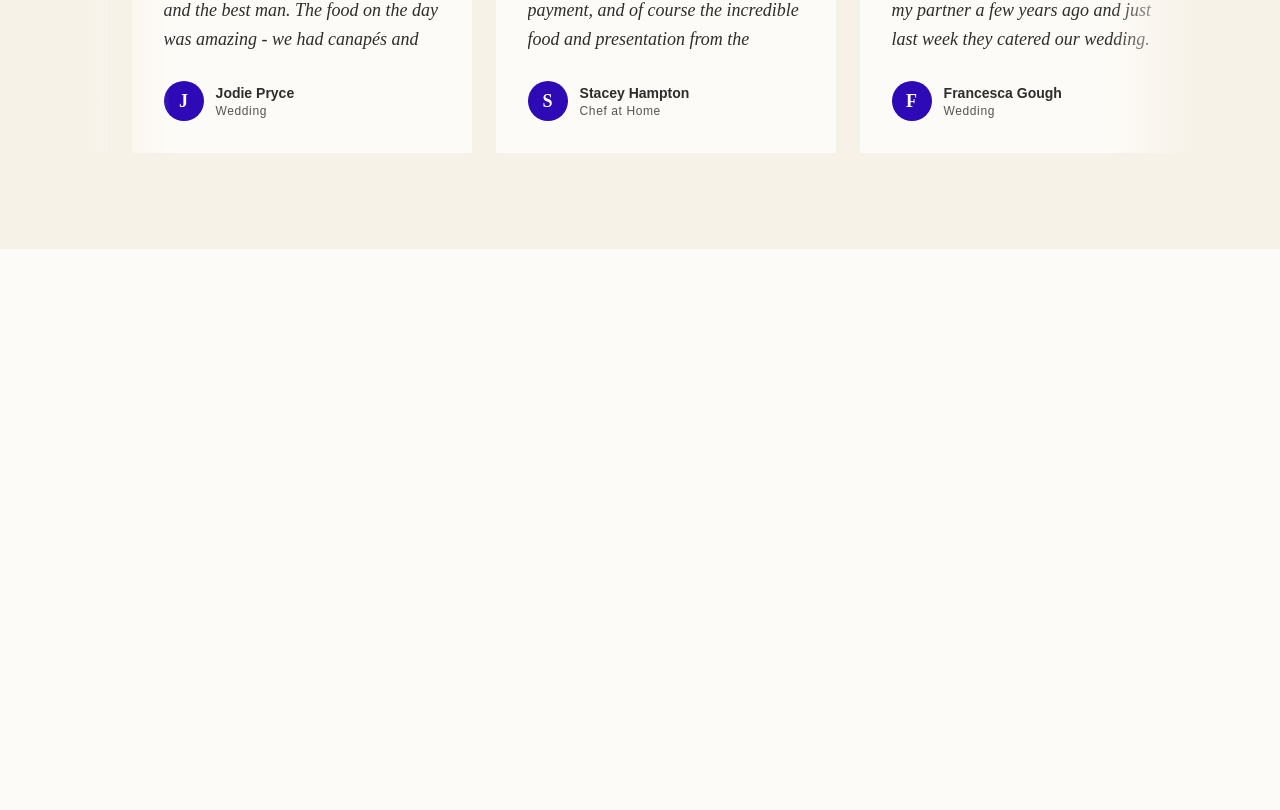
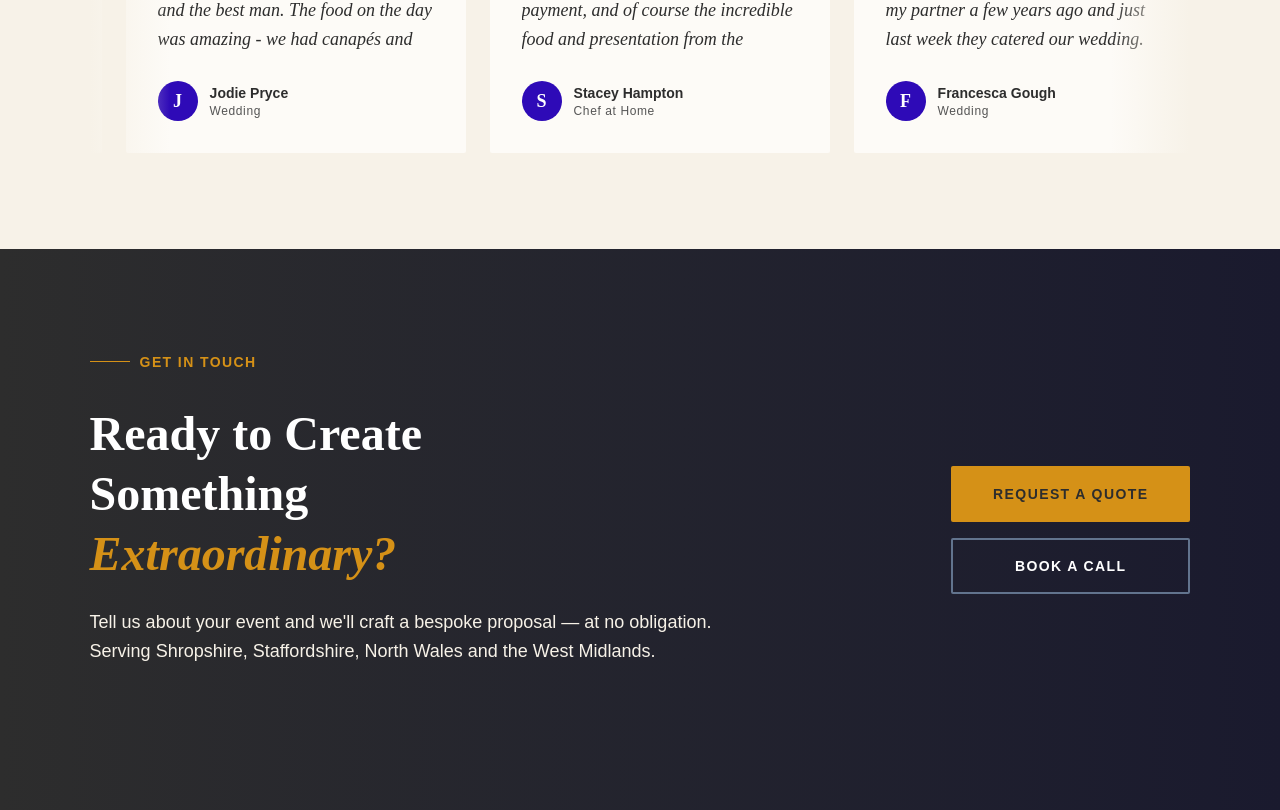
Before and after one commit to 4HMartin/rodriguez-events, a Next.js app: page / in a window 1280 px wide. Shown: the part 4470-5280 px from the top of the page. Before the commit the page ends 4719 px from the top, so only its background shows below. Built offline with nearby package versions, Linux system fonts and the light colour scheme.

Commit message:
CTA Band section completed (responsive design and animations pendent).

```diff
--- a/app/page.tsx
+++ b/app/page.tsx
@@ -1,4 +1,5 @@
 import AboutSection from "@/components/home-view/AboutSection";
+import CTABandSection from "@/components/home-view/CTABandSection";
 import HeroSection from "@/components/home-view/HeroSection";
 import PortfolioSection from "@/components/home-view/PortfolioSection";
 import ReviewsSection from "@/components/home-view/ReviewsSection";
@@ -14,6 +15,7 @@ export default function Home() {
       <PortfolioSection />
       <AboutSection />
       <ReviewsSection />
+      <CTABandSection />
     </main>
   );
 }
--- a/components/Header.tsx
+++ b/components/Header.tsx
@@ -8,10 +8,9 @@ import { motion } from "framer-motion";
 // local images
 import imagotype from '@/public/images/ui/imagotype_300x300.png';
 import logo_text from '@/public/images/ui/logo_text_650x164.png';
-import logotype from '@/public/images/ui/logotype_250x250.png';
+// import logotype from '@/public/images/ui/logotype_250x250.png';
 // icons
-import { LucideX } from "lucide-react";
-import { Menu, Mail, Phone, Award, ExternalLink } from "lucide-react";
+import { LucideX, Menu, Mail, Phone, Award, ExternalLink } from "lucide-react";
 
 export default function Header(){
 
@@ -26,6 +25,10 @@ export default function Header(){
     interface NavLinkProps {
         toggleMenu?: () => void
     }
+
+    const awardLink = process.env.NEXT_PUBLIC_AWARD_LINK || "";
+    const contactEmail = process.env.NEXT_PUBLIC_CONTACT_EMAIL || "";
+    const contactPhone = process.env.NEXT_PUBLIC_CONTACT_PHONE || "";
 
     useEffect(()=>{
         const handleScroll = () => {
@@ -68,19 +71,19 @@ export default function Header(){
             className="hidden absolute top-0 left-0 z-50 w-full bg-primary sm:flex items-center py-1 sm:justify-center sm:gap-8 sm:px-2 lg:px-16 xl:px-30 lg:justify-between"
         >
             {/* Award link */}
-            <Link href={"https://directory.the-wedding-industry-awards.co.uk/united-kingdom/oswestry/wedding-caterer/rodriguez-events-ltd"} className="flex itmes-center gap-2 text-white text-sm group hover:cursor-pointer">
+            <Link href={`${awardLink}`} className="flex itmes-center gap-2 text-white text-sm group hover:cursor-pointer">
                 <Award className="w-5 text-white pb-0.5 transition-all group-hover:text-secondary"/>
                 The Wedding Industry Awards
                 <ExternalLink className="w-4 text-white/50 pb-0.5 transition-all hidden group-hover:block"/>
             </Link>
             <div className="flex items-center gap-8">
                 {/* Email link */}
-                <Link href={"mailto:hola@rodriguez-events.com"} className="flex itmes-center gap-2 text-white text-sm group hover:cursor-pointer">
+                <Link href={`mailto:${contactEmail}`} className="flex itmes-center gap-2 text-white text-sm group hover:cursor-pointer">
                     <Mail className="w-5 text-white pb-0.5 transition-all group-hover:text-secondary"/>
                     hola@rodriguez-events.com
                 </Link>
                 {/* Phone link */}
-                <Link href={"tel:07495313711"} className="flex itmes-center gap-2 text-white text-sm group hover:cursor-pointer">
+                <Link href={`tel:${contactPhone}`} className="flex itmes-center gap-2 text-white text-sm group hover:cursor-pointer">
                     <Phone className="w-4.5 text-white pb-0.5 transition-all group-hover:text-secondary"/>
                     07495313711
                 </Link>
--- a/components/home-view/AboutSection.tsx
+++ b/components/home-view/AboutSection.tsx
@@ -6,13 +6,16 @@ import Link from "next/link";
 import { ExternalLink } from "lucide-react";
 
 export default function AboutSection(){
+
+    const awardLink = process.env.NEXT_PUBLIC_AWARD_LINK || "";
+
     return (
         <section className="grid grid-cols-2 bg-primary max-h-150">
             {/* Image */}
             <article className="relative overflow-hidden max-h-150 after:absolute after:inset-0 after:bg-linear-to-r after:from-75% after:from-transparent after:to-primary">
                 {/* TWIA Award badge link */}
                 <Link
-                    href={"https://directory.the-wedding-industry-awards.co.uk/united-kingdom/oswestry/wedding-caterer/rodriguez-events-ltd"}
+                    href={`${awardLink}`}
                     target="_blank"
                     className="absolute top-6 left-6 z-10 p-2 w-38 rounded-lg bg-cream border-2 border-b-pink-700 shadow-xl group"
                 >
@@ -46,7 +49,12 @@ export default function AboutSection(){
                         <div className="w-15 h-0.5 bg-linear-to-r from-secondary to-secondary-light my-6"></div>
                         {/* Description */}
                         <p className="text-lg font-serif font-light leading-relaxed text-cream-warm max-w-105 mb-12">
-                            A family-run catering company bringing the warmth of Spanish, South American & Mediterranean cuisine to your most cherished celebrations.
+                            {/* Emma and Heber, the husband and wife team behind Rodriguez Events, bring over 30 years of hospitality expertise to every event. Having worked in Michelin-starred restaurants, hotels, and event companies, they now pour their passion into their own catering business, delighting in the variety and creativity that each occasion brings. Emma, originally from Shropshire, is committed to sourcing high-quality, local, seasonal produce. Meanwhile, Heber hails from Uruguay, infusing our dishes with authentic fiesta flair. */}
+
+                            {/* With over 30 years of expertise in Michelin-starred restaurants and luxury hospitality, Emma and Heber bring a world-class touch to Rodriguez Events.<br />
+                            Our catering is defined by a unique culinary marriage: Emma's commitment to local, seasonal Shropshire produce paired with Heber's authentic Uruguayan flair. Whether it's an intimate gathering or a grand celebration, we pour our passion into creating vibrant, high-quality dining experiences that bring the spirit of the fiesta to every plate. */}
+
+                            Rodriguez Events is a catering business run by husband-and-wife team Emma and Heber, who leverage over 30 years of high-end hospitality experience—including Michelin-starred backgrounds.
                         </p>
                     </div>
                     <div className="overflow-hidden max-w-80">
--- /dev/null
+++ b/components/home-view/CTABandSection.tsx
@@ -0,0 +1,34 @@
+import Link from "next/link";
+
+export default function CTABandSection(){
+
+    const contactEmail = process.env.NEXT_PUBLIC_CONTACT_EMAIL;
+    const contactPhone = process.env.NEXT_PUBLIC_CONTACT_PHONE;
+
+    return (
+        <section className="py-24 px-[7vw] bg-linear-to-l from-[#1a1a2e] to-charcoal flex items-center justify-between gap-12 flex-wrap">
+            <article>
+                {/* Tag */}
+                <span className="inline-flex items-center gap-2.5 text-sm font-semibold tracking-widest uppercase text-secondary mb-8 before:w-10 before:h-px before:bg-secondary">
+                    Get in Touch
+                </span>
+                {/* Title */}
+                <h2 className="text-5xl font-bold leading-tight text-white mb-6 max-w-130">
+                    Ready to Create Something <em className="italic text-secondary">Extraordinary?</em>
+                </h2>
+                {/* Description */}
+                <p className="text-lg font-sans font-light leading-relaxed text-cream-warm max-w-160 mb-12">
+                    Tell us about your event and we'll craft a bespoke proposal — at no obligation. Serving Shropshire, Staffordshire, North Wales and the West Midlands.
+                </p>
+            </article>
+            <article className="flex flex-col gap-4 shrink-0">
+                <Link href={`mailto:${contactEmail}`} className="bg-secondary text-charcoal py-4 px-10 rounded-xs text-sm font-bold tracking-widest uppercase text-decoration-none transition-all duration-300 text-center border-2 border-secondary hover:bg-secondary-light hover:border-secondary-light">
+                    Request a Quote
+                </Link>
+                <Link href={`tel:${contactPhone}`} className="bg-transparent text-white py-4 px-10 rounded-xs text-sm font-bold tracking-widest uppercase text-decoration-none transition-all duration300 text-center border-2 border-slate-500 hover:bg-white/10 hover:border-white">
+                    Book a Call
+                </Link>
+            </article>
+        </section>
+    )
+}
```
